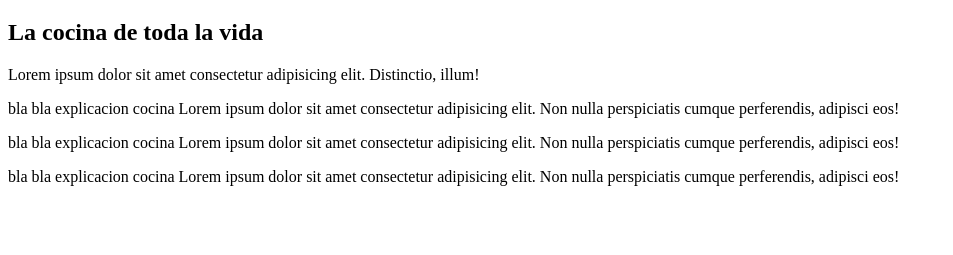
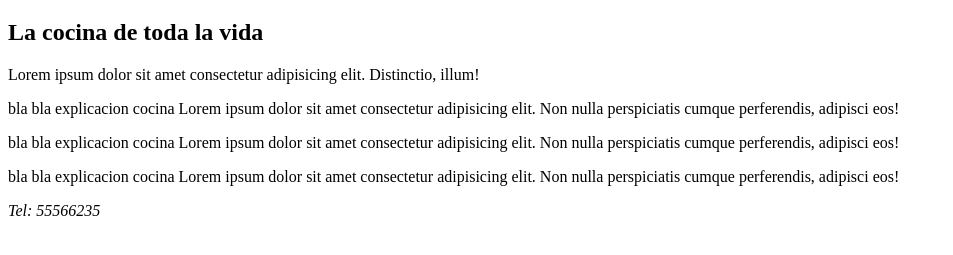
Before and after one commit to eduard3434/restaurante-la-cazuela, a plain HTML site: page index.html in a window 1280 px wide. Shown: the part 87-342 px from the top of the page, without its empty margins (0-953 px from the left). Drawn offline with Linux system fonts and the light colour scheme.

Commit message:
se añade footer en index

```diff
--- a/index.html
+++ b/index.html
@@ -16,5 +16,10 @@
     <p>bla bla explicacion cocina Lorem ipsum dolor sit amet consectetur adipisicing elit. Non nulla perspiciatis cumque perferendis, adipisci eos!</p>
     <p>bla bla explicacion cocina Lorem ipsum dolor sit amet consectetur adipisicing elit. Non nulla perspiciatis cumque perferendis, adipisci eos!</p>
     <p>bla bla explicacion cocina Lorem ipsum dolor sit amet consectetur adipisicing elit. Non nulla perspiciatis cumque perferendis, adipisci eos!</p>
+    <footer>
+        <address>
+            <p>Tel: 55566235</p>
+        </address>
+    </footer>
 </body>
 </html>
```
